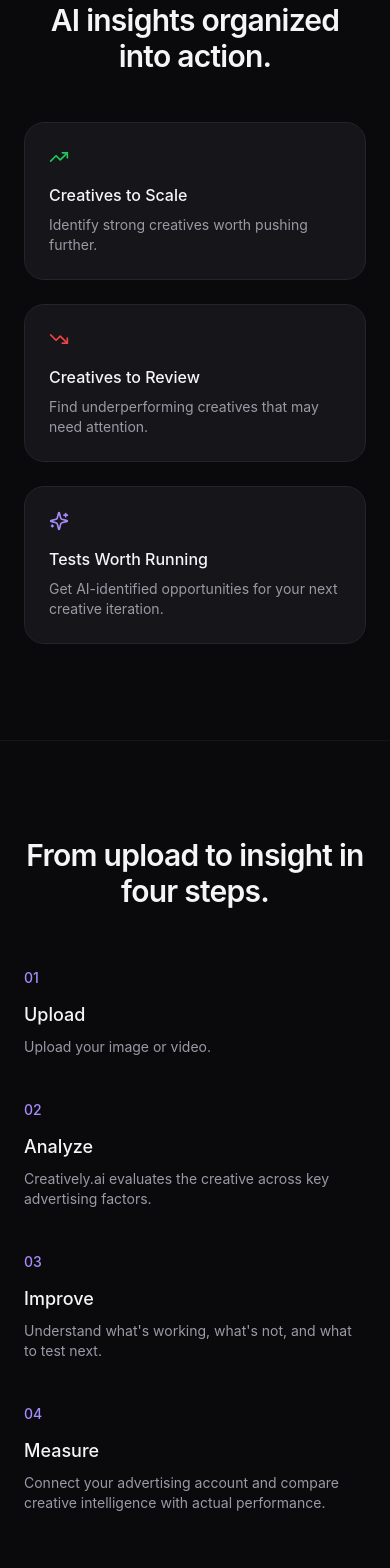
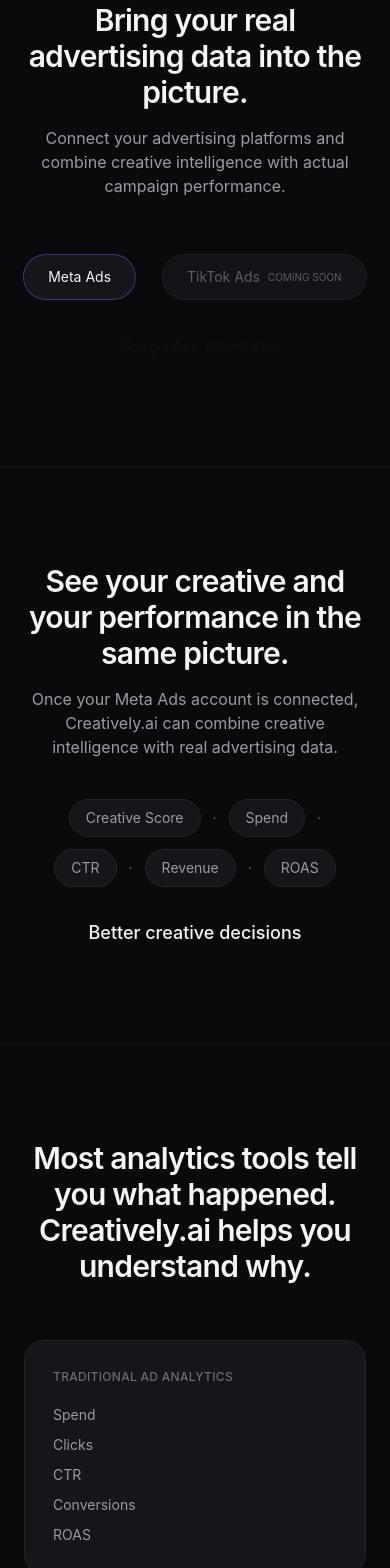
Before and after one commit to maxostaficiuc-cell/creatively-ai, a Next.js app: page / in a window 390 px wide. Shown: the part 8280-9848 px from the top of the page. Built offline with nearby package versions, Linux system fonts and the light colour scheme.

Commit message:
remove section

```diff
--- a/app/page.tsx
+++ b/app/page.tsx
@@ -3,8 +3,6 @@
   ArrowRight,
   Check,
   Upload,
-  TrendingUp,
-  TrendingDown,
 } from "lucide-react";
 import Link from "next/link";
 import { Nav } from "@/components/marketing/Nav";
@@ -36,13 +34,6 @@
   { slug: "demo-creative-1", imageUrl: "/winning-ads/creative-1.png", score: 91 },
   { slug: "demo-creative-2", imageUrl: "/winning-ads/creative-2.png", score: 92 },
   { slug: "demo-creative-3", imageUrl: "/winning-ads/creative-3.png", score: 97 },
-];
-
-const howItWorks = [
-  { n: "01", title: "Upload", body: "Upload your image or video." },
-  { n: "02", title: "Analyze", body: "Creatively.ai evaluates the creative across key advertising factors." },
-  { n: "03", title: "Improve", body: "Understand what's working, what's not, and what to test next." },
-  { n: "04", title: "Measure", body: "Connect your advertising account and compare creative intelligence with actual performance." },
 ];
 
 const audiences = [
@@ -369,56 +360,6 @@
         </div>
       </section>
 
-      {/* AI INSIGHTS INTO ACTION */}
-      <section id="insights" className="scroll-mt-24 border-t border-white/5 px-6 py-24">
-        <div className="mx-auto max-w-5xl">
-          <h2 className="text-center text-3xl font-semibold tracking-tight text-ink-primary sm:text-4xl">
-            AI insights organized into action.
-          </h2>
-          <div className="mt-12 grid gap-6 sm:grid-cols-3">
-            <div className="rounded-2xl border border-base-border bg-base-card p-6">
-              <TrendingUp className="text-accent-green" size={20} />
-              <h3 className="mt-4 font-medium text-ink-primary">Creatives to Scale</h3>
-              <p className="mt-2 text-sm text-ink-secondary">
-                Identify strong creatives worth pushing further.
-              </p>
-            </div>
-            <div className="rounded-2xl border border-base-border bg-base-card p-6">
-              <TrendingDown className="text-accent-red" size={20} />
-              <h3 className="mt-4 font-medium text-ink-primary">Creatives to Review</h3>
-              <p className="mt-2 text-sm text-ink-secondary">
-                Find underperforming creatives that may need attention.
-              </p>
-            </div>
-            <div className="rounded-2xl border border-base-border bg-base-card p-6">
-              <Sparkles className="text-brand-light" size={20} />
-              <h3 className="mt-4 font-medium text-ink-primary">Tests Worth Running</h3>
-              <p className="mt-2 text-sm text-ink-secondary">
-                Get AI-identified opportunities for your next creative iteration.
-              </p>
-            </div>
-          </div>
-        </div>
-      </section>
-
-      {/* HOW IT WORKS */}
-      <section id="how-it-works" className="scroll-mt-24 border-t border-white/5 px-6 py-24">
-        <div className="mx-auto max-w-6xl">
-          <h2 className="text-center text-3xl font-semibold tracking-tight text-ink-primary sm:text-4xl">
-            From upload to insight in four steps.
-          </h2>
-          <div className="mt-14 grid gap-10 sm:grid-cols-2 lg:grid-cols-4">
-            {howItWorks.map((s) => (
-              <div key={s.n}>
-                <span className="text-sm font-medium text-brand-light">{s.n}</span>
-                <h3 className="mt-3 text-lg font-medium text-ink-primary">{s.title}</h3>
-                <p className="mt-2 text-sm text-ink-secondary">{s.body}</p>
-              </div>
-            ))}
-          </div>
-        </div>
-      </section>
-
       {/* REAL ADVERTISING DATA / INTEGRATIONS */}
       <section id="integrations" className="scroll-mt-24 border-t border-white/5 px-6 py-24">
         <div className="mx-auto max-w-4xl text-center">
--- a/components/marketing/Footer.tsx
+++ b/components/marketing/Footer.tsx
@@ -17,7 +17,6 @@
     links: [
       { label: "Creative Analysis", id: "creative-analysis", kind: "section" },
       { label: "Winning Ads", id: "winning-ads", kind: "section" },
-      { label: "Creative Intelligence", id: "insights", kind: "section" },
       { label: "Integrations", id: "integrations", kind: "section" },
       { label: "Pricing", id: "pricing", kind: "section" },
     ],
@@ -25,7 +24,6 @@
   {
     title: "Resources",
     links: [
-      { label: "How It Works", id: "how-it-works", kind: "section" },
       { label: "FAQ", id: "faq", kind: "section" },
       { label: "Creative Library", id: "winning-ads", kind: "section" },
     ],
--- a/components/marketing/Nav.tsx
+++ b/components/marketing/Nav.tsx
@@ -7,12 +7,11 @@
 import { ButtonLink } from "@/components/ui/Button";
 import { GetFreeReportButton } from "@/components/marketing/GetFreeReportButton";
 
-const SECTION_IDS = ["features", "winning-ads", "how-it-works", "pricing", "faq"];
+const SECTION_IDS = ["features", "winning-ads", "pricing", "faq"];
 
 const links = [
   { id: "features", label: "Features" },
   { id: "winning-ads", label: "Winning Ads" },
-  { id: "how-it-works", label: "How It Works" },
   { id: "pricing", label: "Pricing" },
 ];
 
```
